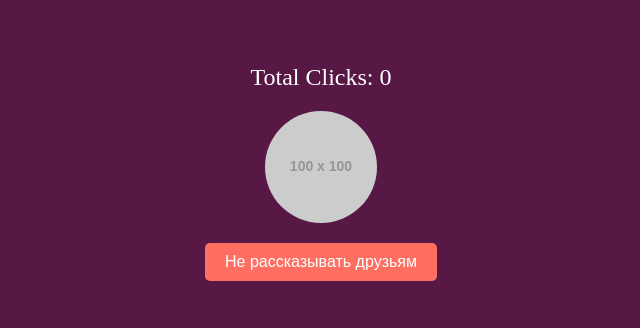
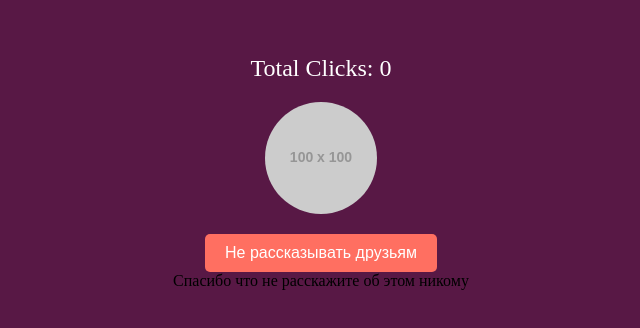
Before and after one commit to vaskon13666/telegram_mini_app, a plain HTML site: page index.html in a window 1280 px wide. Shown: the part 228-556 px from the top of the page, without its empty margins (319-959 px from the left). Drawn offline with Linux system fonts and the light colour scheme; placeholder pictures from the web are drawn by us.

Commit message:
Update index.html

```diff
--- a/index.html
+++ b/index.html
@@ -12,6 +12,8 @@
         <div class="circle-button" id="circle-button"></div>
         <div id="floating-container"></div>
         <button id="no-friends-button" class="no-friends-button">Не рассказывать друзьям</button>
+        <!-- Custom message box -->
+        <div id="message-box" class="message-box">Спасибо что не расскажите об этом никому</div>
     </div>
     <script src="script.js"></script>
 </body>
```
